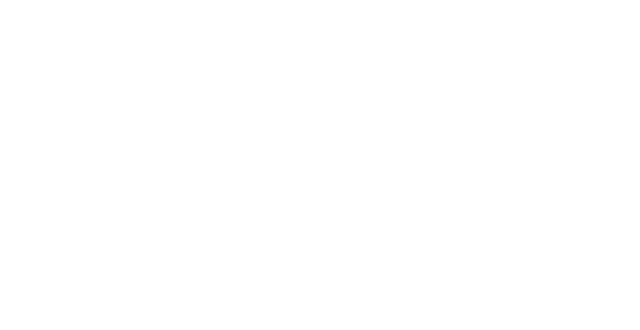
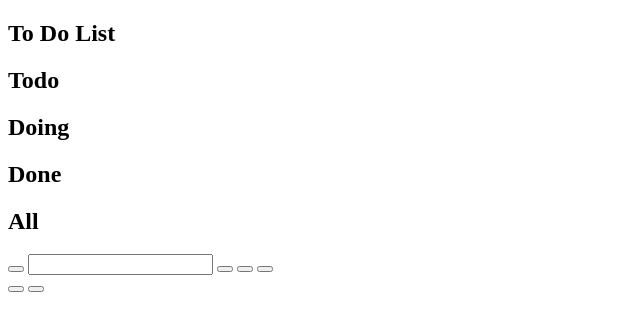
Before and after one commit to Shane99dt/toDoList, a plain HTML site: page index.html in a window 1280 px wide. Shown: the whole page, without its empty margins (0-640 px from the left). Drawn offline with Linux system fonts and the light colour scheme.

Commit message:
first commit

```diff
--- a/index.html
+++ b/index.html
@@ -1,12 +1,42 @@
 <!DOCTYPE html>
 <html lang="en">
-<head>
-  <meta charset="UTF-8">
-  <meta http-equiv="X-UA-Compatible" content="IE=edge">
-  <meta name="viewport" content="width=device-width, initial-scale=1.0">
-  <title>To Do's</title>
-</head>
-<body>
+  <head>
+    <meta charset="UTF-8" />
+    <meta http-equiv="X-UA-Compatible" content="IE=edge" />
+    <meta name="viewport" content="width=device-width, initial-scale=1.0" />
+    <title>To Do's</title>
+  </head>
 
-</body>
+  <body>
+    <header>
+      <h2>To Do List</h2>
+    </header>
+    <main>
+      <aside>
+        <article>
+          <h2>Todo</h2>
+        </article>
+        <article>
+          <h2>Doing</h2>
+        </article>
+        <article>
+          <h2>Done</h2>
+        </article>
+        <article>
+          <h2>All</h2>
+        </article>
+      </aside>
+      <form id="task" onsubmit="onTaskSubmit(); return false;">
+        <div>
+          <button id="validateTask"></button>
+          <input />
+          <button id="priority"></button>
+          <button id="sendTask"></button>
+          <button id="deleteTask"></button>
+        </div>
+      </form>
+      <button id="addTask"></button>
+      <button id="randomTask"></button>
+    </main>
+  </body>
 </html>
```
